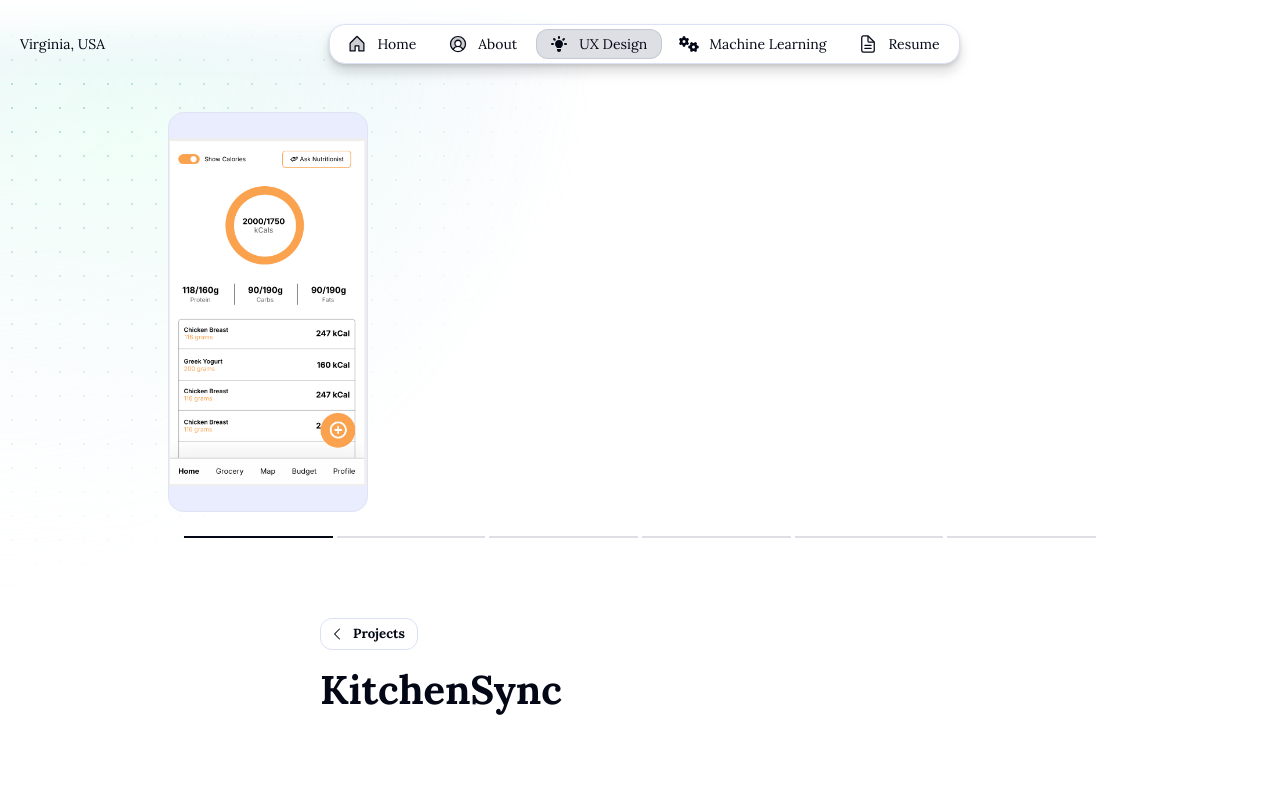
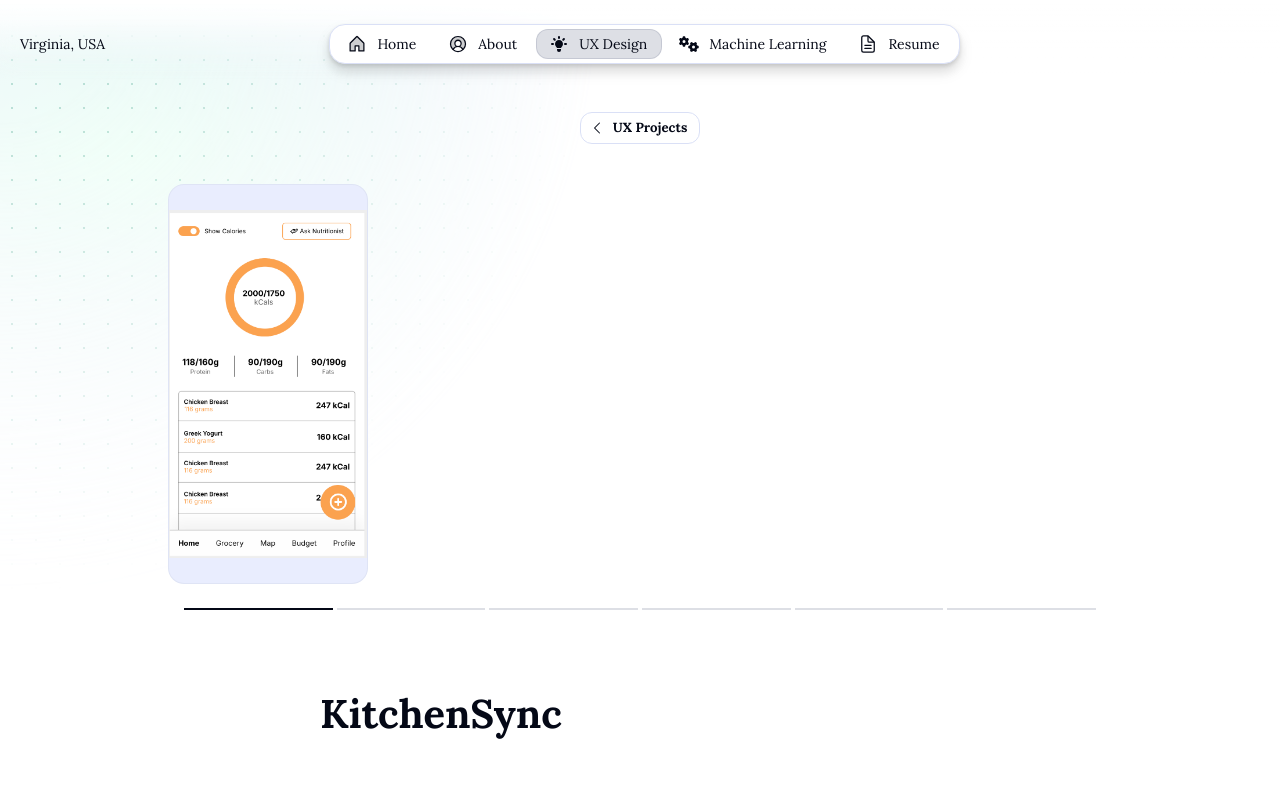
Before and after one commit to tara-morin/website, a Next.js app: page /en/ux/KitchenSync in a window 1280 px wide. Shown: the top 800 px of the page. Built offline with nearby package versions, Linux system fonts and the light colour scheme.

Commit message:
moved projects button above images

```diff
--- a/src/app/[locale]/ux/[slug]/page.tsx
+++ b/src/app/[locale]/ux/[slug]/page.tsx
@@ -98,17 +98,17 @@
             fillWidth maxWidth="m"
             direction="column" alignItems="center"
             gap="l">
+            <Button
+                    href={`/${locale}/ux`} // Use 'locale' directly
+                    variant="tertiary"
+                    size="s"
+                    prefixIcon="chevronLeft">
+                    UX Projects
+                </Button>
             <OneProject slug={slug} locale={locale} />
             <Flex
                 fillWidth maxWidth="xs" gap="16"
                 direction="column">
-                <Button
-                    href={`/${locale}/ux`} // Use 'locale' directly
-                    variant="tertiary"
-                    size="s"
-                    prefixIcon="chevronLeft">
-                    Projects
-                </Button>
                 <Heading
                     variant="display-strong-s">
                     {post.metadata.title}
```
